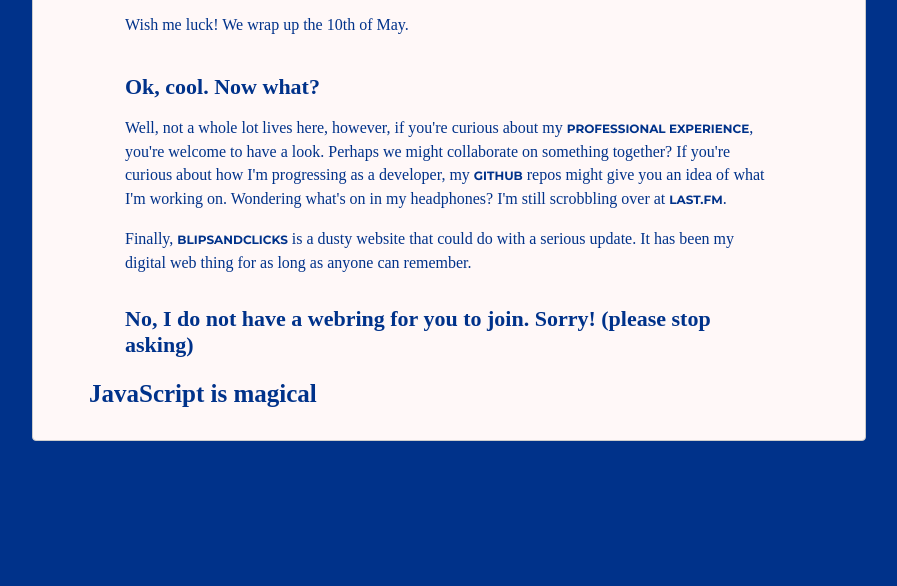
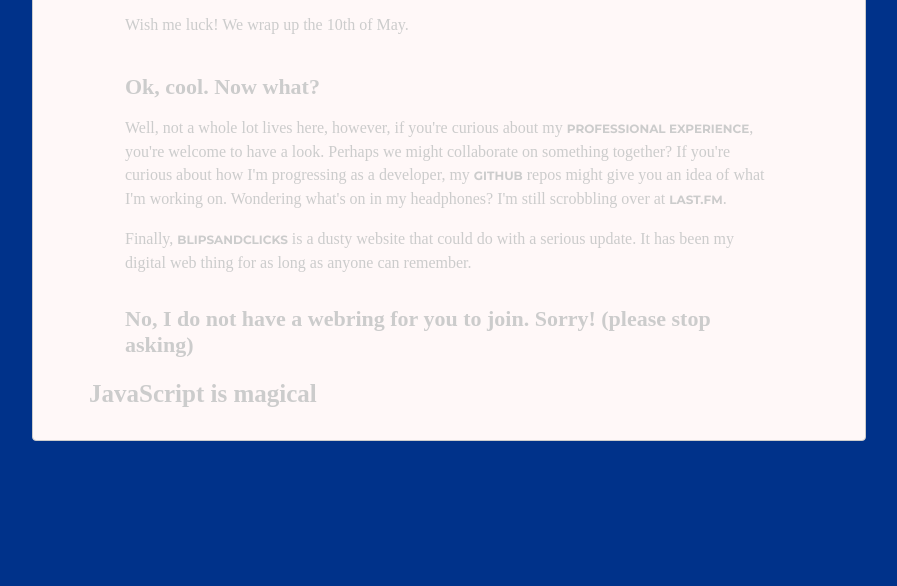
Before and after one commit to pwangy/SE-prep-final, a plain HTML site: page index.html in a window 1280 px wide. Shown: the part 214-800 px from the top of the page, without its empty margins (191-1088 px from the left). Drawn offline with Linux system fonts and the light colour scheme; a web font is replaced by a local one.

Commit message:
lighten default txt color

```diff
--- a/style.css
+++ b/style.css
@@ -3,7 +3,7 @@
     background-color: #00328A;
     font-family: 'Quattrocento', serif;
     font-size: 16px;
-    color: #00328A;
+    color: #ccc;
     margin: 0 auto;
     overflow: auto;
 }
```
